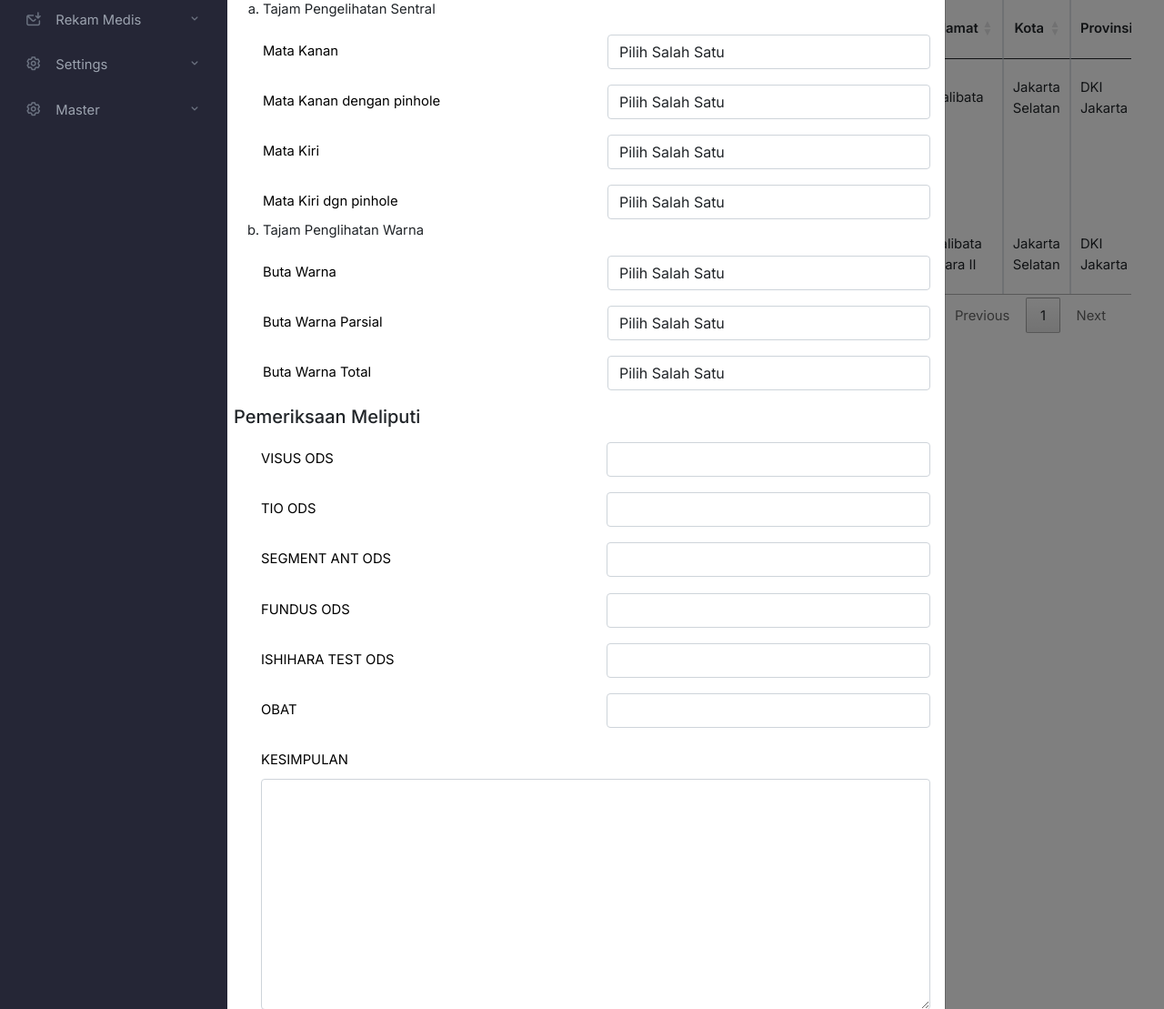
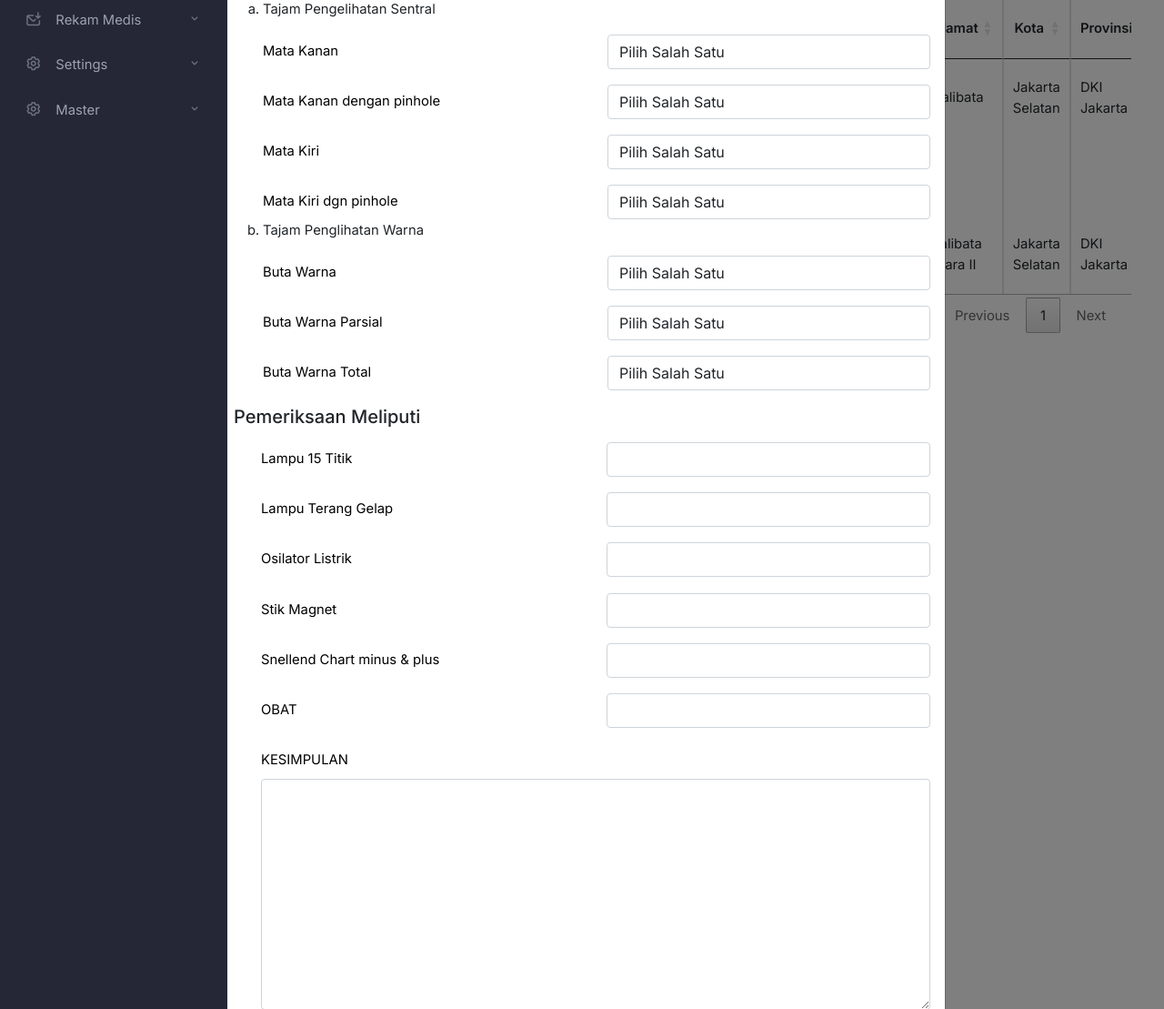
Before and after one commit to maulanaakram919/sarikusuma3, a CodeIgniter app: page /database/admin/rekamMedis in a window 1280 px wide, after a click on "Input Rekam Medis". Shown: the part 234-1343 px from the top of the page at 91% size. Run offline with CodeIgniter, Linux system fonts and the light colour scheme; a user stored in the database is signed in; data comes from the database, SQL or seed files in the repository; some libraries are stand-ins or nearby versions.

Commit message:
perbaikan DB rekam medis dan input Rekam Medis

```diff
--- a/application/controllers/Admin.php
+++ b/application/controllers/Admin.php
@@ -108,11 +108,11 @@ class Admin extends CI_Controller
 		$buta_warna 			= $this->input->post('buta_warna');
 		$buta_warna_parsial 	= $this->input->post('buta_warna_parsial');
 		$buta_warna_total 		= $this->input->post('buta_warna_total');
-		$visus_ods 				= $this->input->post('visus_ods');
-		$tio_ods 				= $this->input->post('tio_ods');
-		$segmen_ant_ods 		= $this->input->post('segmen_ant_ods');
-		$fundus_ods 			= $this->input->post('fundus_ods');
-		$ishihara_test_ods 		= $this->input->post('ishihara_test_ods');
+		$lampu15Titik 			= $this->input->post('lampu15Titik');
+		$lampuTerangGelap 		= $this->input->post('lampuTerangGelap');
+		$osilatorListrik 		= $this->input->post('osilatorListrik');
+		$stikMagnet 			= $this->input->post('stikMagnet');
+		$snelled 				= $this->input->post('snelled');
 		$obat 					= $this->input->post('obat');
 		$kesimpulan 			= $this->input->post('kesimpulan');
 
@@ -126,11 +126,11 @@ class Admin extends CI_Controller
 			'buta_warna' => $buta_warna,
 			'buta_warna_parsial' => $buta_warna_parsial,
 			'buta_warna_total' => $buta_warna_total,
-			'visus_ods' => $visus_ods,
-			'tio_ods' => $tio_ods,
-			'segmen_ant_ods' => $segmen_ant_ods,
-			'fundus_ods' => $fundus_ods,
-			'ishihara_test_ods' => $ishihara_test_ods,
+			'lampu15Titik' => $lampu15Titik,
+			'lampuTerangGelap' => $lampuTerangGelap,
+			'stikMagnet' => $stikMagnet,
+			'osilatorListrik' => $osilatorListrik,
+			'snelled' => $snelled,
 			'obat' => $obat,
 			'kesimpulan' => $kesimpulan,
 			'tanggal' => date('Y-m-d'),
--- a/application/views/admin/rekamMedis.php
+++ b/application/views/admin/rekamMedis.php
@@ -334,33 +334,33 @@
                                                                     <h5>Pemeriksaan Meliputi</h5>
                                                                     <div class="pemeriksaan" style="padding-left: 30px;">
                                                                         <div class="form-group row mt-3">
-                                                                            <label for="visus_ods" class="col col-form-label"> VISUS ODS</label>
+                                                                            <label for="lampu15Titik" class="col col-form-label"> Lampu 15 Titik</label>
                                                                             <div class="col">
-                                                                                <input type="text" class="form-control" name="visus_ods">
+                                                                                <input type="text" class="form-control" name="lampu15Titik">
                                                                             </div>
                                                                         </div>
                                                                         <div class="form-group row mt-3">
-                                                                            <label for="tio_ods" class="col col-form-label"> TIO ODS</label>
+                                                                            <label for="lampuTerangGelap" class="col col-form-label">Lampu Terang Gelap</label>
                                                                             <div class="col">
-                                                                                <input type="text" class="form-control" name="tio_ods">
+                                                                                <input type="text" class="form-control" name="lampuTerangGelap">
                                                                             </div>
                                                                         </div>
                                                                         <div class="form-group row mt-3">
-                                                                            <label for="segmen_ant_ods" class="col col-form-label"> SEGMENT ANT ODS</label>
+                                                                            <label for="osilatorListrik" class="col col-form-label"> Osilator Listrik</label>
                                                                             <div class="col">
-                                                                                <input type="text" class="form-control" name="segmen_ant_ods">
+                                                                                <input type="text" class="form-control" name="osilatorListrik">
                                                                             </div>
                                                                         </div>
                                                                         <div class="form-group row mt-3">
-                                                                            <label for="fundus_ods" class="col col-form-label"> FUNDUS ODS</label>
+                                                                            <label for="stikMagnet" class="col col-form-label"> Stik Magnet</label>
                                                                             <div class="col">
-                                                                                <input type="text" class="form-control" name="fundus_ods">
+                                                                                <input type="text" class="form-control" name="stikMagnet">
                                                                             </div>
                                                                         </div>
                                                                         <div class="form-group row mt-3">
-                                                                            <label for="ishihara_test_ods" class="col col-form-label"> ISHIHARA TEST ODS</label>
+                                                                            <label for="snelled" class="col col-form-label"> Snellend Chart minus & plus</label>
                                                                             <div class="col">
-                                                                                <input type="text" class="form-control" name="ishihara_test_ods">
+                                                                                <input type="text" class="form-control" name="snelled">
                                                                             </div>
                                                                         </div>
                                                                         <div class="form-group row mt-3">
```
